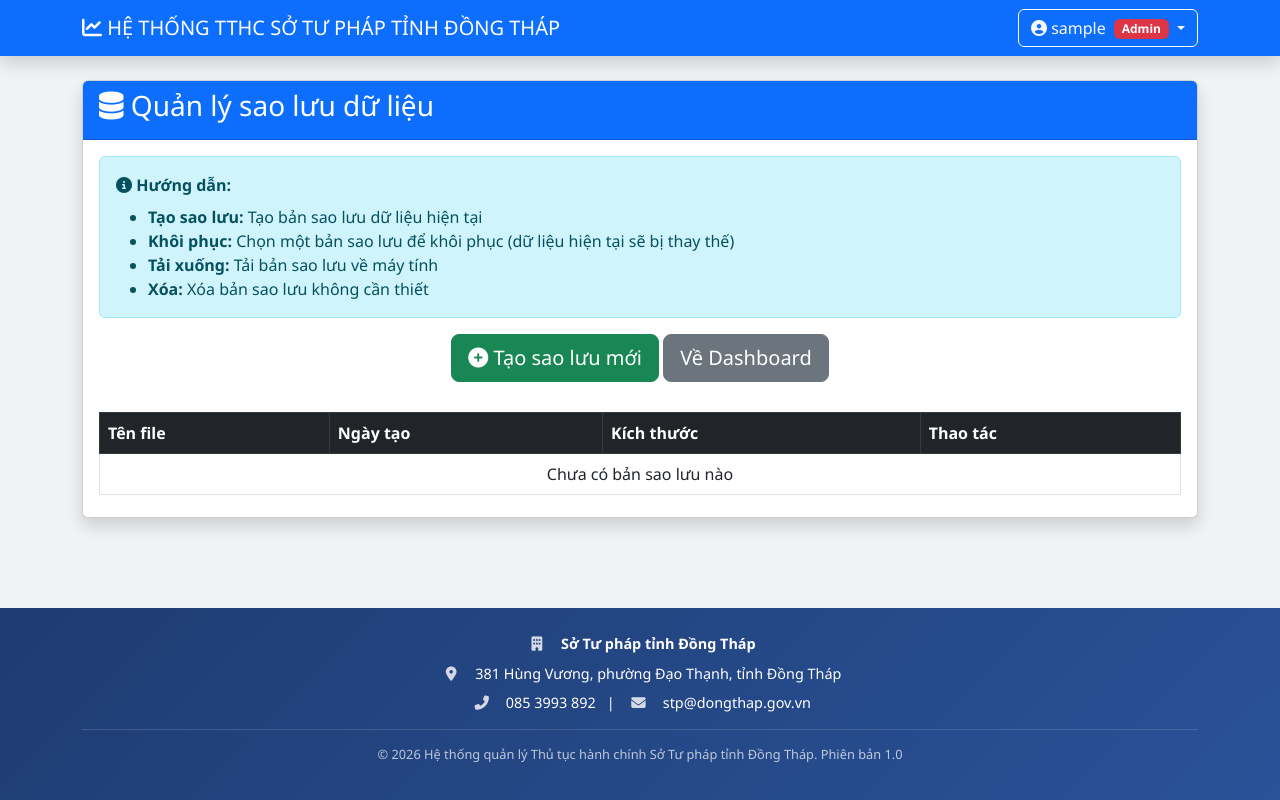
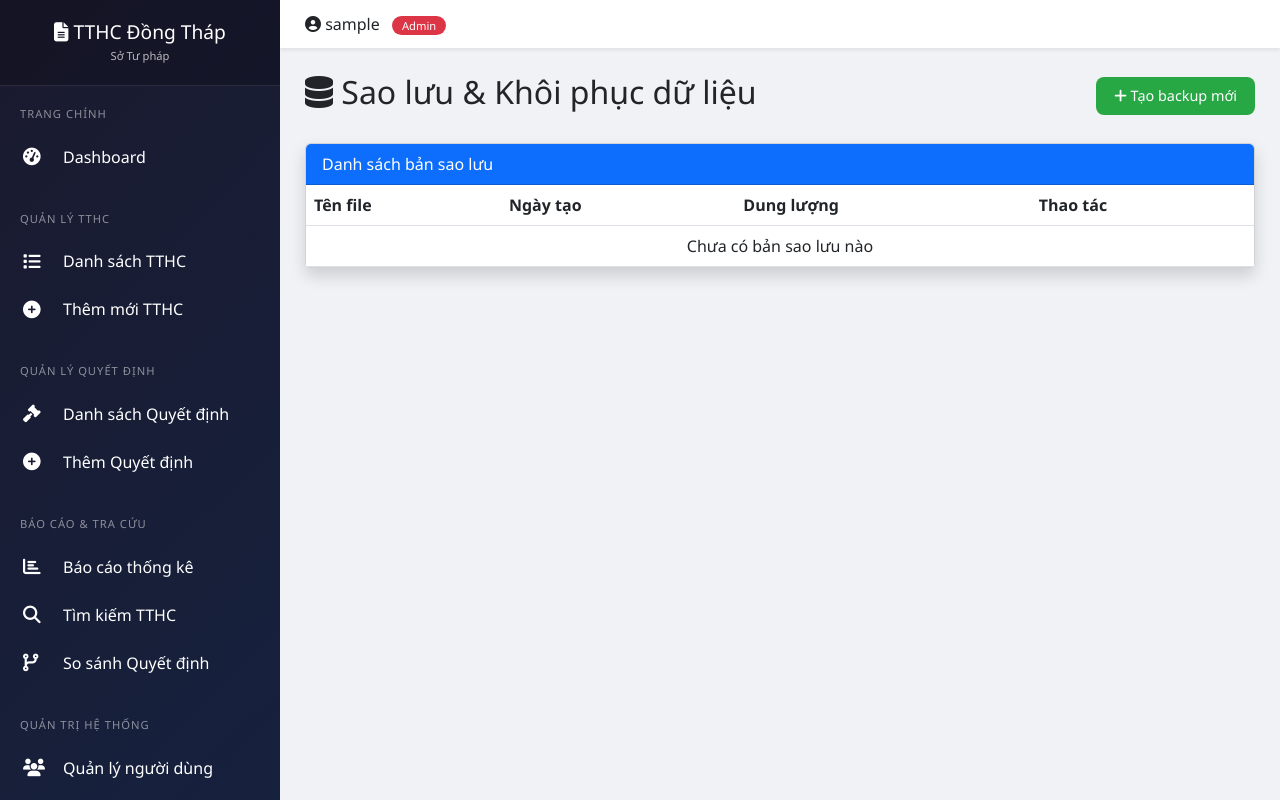
Before and after one commit to sotuphap-stpdt/quan-ly-tthc, a Flask app: page /backup in a window 1280 px wide. Run offline with Flask 3, Linux system fonts and the light colour scheme; the visitor is signed in with stand-in values (Sample User, id 1); some libraries are stand-ins or nearby versions.

Commit message:
Update backup.html

```diff
--- a/templates/backup.html
+++ b/templates/backup.html
@@ -1,92 +1,26 @@
-<!DOCTYPE html>
-<html>
-<head>
-    <title>Quản lý sao lưu - HỆ THỐNG TTHC</title>
-    <link href="https://cdn.jsdelivr.net/npm/bootstrap@5.3.0/dist/css/bootstrap.min.css" rel="stylesheet">
-    <link rel="stylesheet" href="https://cdnjs.cloudflare.com/ajax/libs/font-awesome/6.4.0/css/all.min.css">
-    <link href="https://cdn.datatables.net/1.13.4/css/dataTables.bootstrap5.min.css" rel="stylesheet">
-    <script src="https://code.jquery.com/jquery-3.6.0.min.js"></script>
-    <script src="https://cdn.datatables.net/1.13.4/js/jquery.dataTables.min.js"></script>
-    <style>
-        * { margin: 0; padding: 0; box-sizing: border-box; }
-        body { background: #f0f2f5; font-family: 'Segoe UI', Tahoma, Geneva, Verdana, sans-serif; display: flex; flex-direction: column; min-height: 100vh; }
-        .main-content { flex: 1; }
-        .footer { background: linear-gradient(135deg, #1e3c72 0%, #2a5298 100%); color: white; padding: 25px 0 20px; margin-top: 30px; width: 100%; }
-        .footer .footer-info { text-align: center; }
-        .footer .footer-info p { margin-bottom: 8px; font-size: 0.9rem; }
-        .footer .footer-info i { width: 25px; margin-right: 8px; opacity: 0.8; }
-        .footer .copyright { text-align: center; padding-top: 15px; margin-top: 15px; border-top: 1px solid rgba(255,255,255,0.2); font-size: 0.8rem; opacity: 0.7; }
-    </style>
-</head>
-<body>
-<nav class="navbar navbar-expand-lg navbar-dark bg-primary shadow">
-    <div class="container">
-        <a class="navbar-brand" href="/"><i class="fas fa-chart-line"></i> HỆ THỐNG TTHC SỞ TƯ PHÁP TỈNH ĐỒNG THÁP</a>
-        <div class="ms-auto">
-            <div class="dropdown">
-                <button class="btn btn-outline-light dropdown-toggle" type="button" data-bs-toggle="dropdown">
-                    <i class="fas fa-user-circle"></i> {{ username }} {% if role == 'admin' %}<span class="badge bg-danger ms-1">Admin</span>{% endif %}
-                </button>
-                <ul class="dropdown-menu dropdown-menu-end">
-                    <li><a class="dropdown-item" href="/doi_mat_khau"><i class="fas fa-key"></i> Đổi mật khẩu</a></li>
-                    <li><hr class="dropdown-divider"></li>
-                    <li><a class="dropdown-item text-danger" href="/logout"><i class="fas fa-sign-out-alt"></i> Đăng xuất</a></li>
-                </ul>
-            </div>
-        </div>
-    </div>
-</nav>
+{% extends "base.html" %}
 
-<div class="main-content">
-    <div class="container mt-4">
-        <div class="card shadow">
-            <div class="card-header bg-primary text-white">
-                <h3><i class="fas fa-database"></i> Quản lý sao lưu dữ liệu</h3>
-            </div>
-            <div class="card-body">
-                <div class="alert alert-info">
-                    <i class="fas fa-info-circle"></i> <strong>Hướng dẫn:</strong>
-                    <ul class="mb-0 mt-2">
-                        <li><strong>Tạo sao lưu:</strong> Tạo bản sao lưu dữ liệu hiện tại</li>
-                        <li><strong>Khôi phục:</strong> Chọn một bản sao lưu để khôi phục (dữ liệu hiện tại sẽ bị thay thế)</li>
-                        <li><strong>Tải xuống:</strong> Tải bản sao lưu về máy tính</li>
-                        <li><strong>Xóa:</strong> Xóa bản sao lưu không cần thiết</li>
-                    </ul>
+{% block title %}Sao lưu dữ liệu{% endblock %}
+
+{% block content %}
+<div class="d-flex justify-content-between align-items-center mb-4">
+    <h2><i class="fas fa-database"></i> Sao lưu & Khôi phục dữ liệu</h2>
+    <a href="/backup/create" class="btn btn-success" onclick="return confirm('Tạo bản sao lưu mới?')"><i class="fas fa-plus"></i> Tạo backup mới</a>
 </div>
 
-                <div class="text-center mb-4">
-                    <a href="/backup/create" class="btn btn-success btn-lg" onclick="return confirm('Tạo bản sao lưu mới?')">
-                        <i class="fas fa-plus-circle"></i> Tạo sao lưu mới
-                    </a>
-                    <a href="/" class="btn btn-secondary btn-lg">Về Dashboard</a>
-                </div>
-
-                <div class="table-responsive">
-                    <table id="backupTable" class="table table-bordered table-striped">
-                        <thead class="table-dark">
+<div class="card shadow">
+    <div class="card-header bg-primary text-white">Danh sách bản sao lưu</div>
+    <div class="card-body p-0">
+        <table class="table table-hover mb-0">
+            <thead><tr><th>Tên file</th><th>Ngày tạo</th><th>Dung lượng</th><th>Thao tác</th></tr></thead>
+            <tbody>
+                {% for b in backups %}
                 <tr>
-                                <th>Tên file</th>
-                                <th>Ngày tạo</th>
-                                <th>Kích thước</th>
-                                <th>Thao tác</th>
-                            </tr>
-                        </thead>
-                        <tbody>
-                            {% for backup in backups %}
-                            <tr>
-                                <td><code>{{ backup.name }}</code></td>
-                                <td>{{ backup.date }}</td>
-                                <td>{{ (backup.size / 1024)|round(1) }} KB</td>
+                    <td>{{ b.name }}</td><td>{{ b.date }}</td><td>{{ (b.size/1024)|round(1) }} KB</td>
                     <td>
-                                    <a href="/backup/restore/{{ backup.name }}" class="btn btn-sm btn-warning" onclick="return confirm('Khôi phục dữ liệu từ bản sao lưu này? Dữ liệu hiện tại sẽ bị thay thế!')">
-                                        <i class="fas fa-undo-alt"></i> Khôi phục
-                                    </a>
-                                    <a href="/backup/download/{{ backup.name }}" class="btn btn-sm btn-info">
-                                        <i class="fas fa-download"></i> Tải xuống
-                                    </a>
-                                    <a href="/backup/delete/{{ backup.name }}" class="btn btn-sm btn-danger" onclick="return confirm('Xóa bản sao lưu này?')">
-                                        <i class="fas fa-trash"></i> Xóa
-                                    </a>
+                        <a href="/backup/download/{{ b.name }}" class="btn btn-sm btn-info"><i class="fas fa-download"></i> Tải</a>
+                        <a href="/backup/restore/{{ b.name }}" class="btn btn-sm btn-warning" onclick="return confirm('Khôi phục từ bản sao lưu này? Dữ liệu hiện tại sẽ bị ghi đè!')"><i class="fas fa-undo"></i> Khôi phục</a>
+                        <a href="/backup/delete/{{ b.name }}" class="btn btn-sm btn-danger" onclick="return confirm('Xóa bản sao lưu này?')"><i class="fas fa-trash"></i> Xóa</a>
                     </td>
                 </tr>
                 {% else %}
@@ -96,31 +30,4 @@
         </table>
     </div>
 </div>
-        </div>
-    </div>
-</div>
-
-<footer class="footer">
-    <div class="container">
-        <div class="footer-info">
-            <p><i class="fas fa-building"></i> <strong>Sở Tư pháp tỉnh Đồng Tháp</strong></p>
-            <p><i class="fas fa-map-marker-alt"></i> 381 Hùng Vương, phường Đạo Thạnh, tỉnh Đồng Tháp</p>
-            <p><i class="fas fa-phone-alt"></i> 085 3993 892 &nbsp;&nbsp;|&nbsp;&nbsp; <i class="fas fa-envelope"></i> stp@dongthap.gov.vn</p>
-        </div>
-        <div class="copyright">
-            <p>© 2026 Hệ thống quản lý Thủ tục hành chính Sở Tư pháp tỉnh Đồng Tháp. Phiên bản 1.0</p>
-        </div>
-    </div>
-</footer>
-
-<script>
-$(document).ready(function() {
-    $('#backupTable').DataTable({
-        language: { url: "//cdn.datatables.net/plug-ins/1.13.4/i18n/vi.json" },
-        pageLength: 10,
-        order: [[1, 'desc']]
-    });
-});
-</script>
-</body>
-</html>
+{% endblock %}
```
Lines whose indentation alone changed are shown as unchanged.
